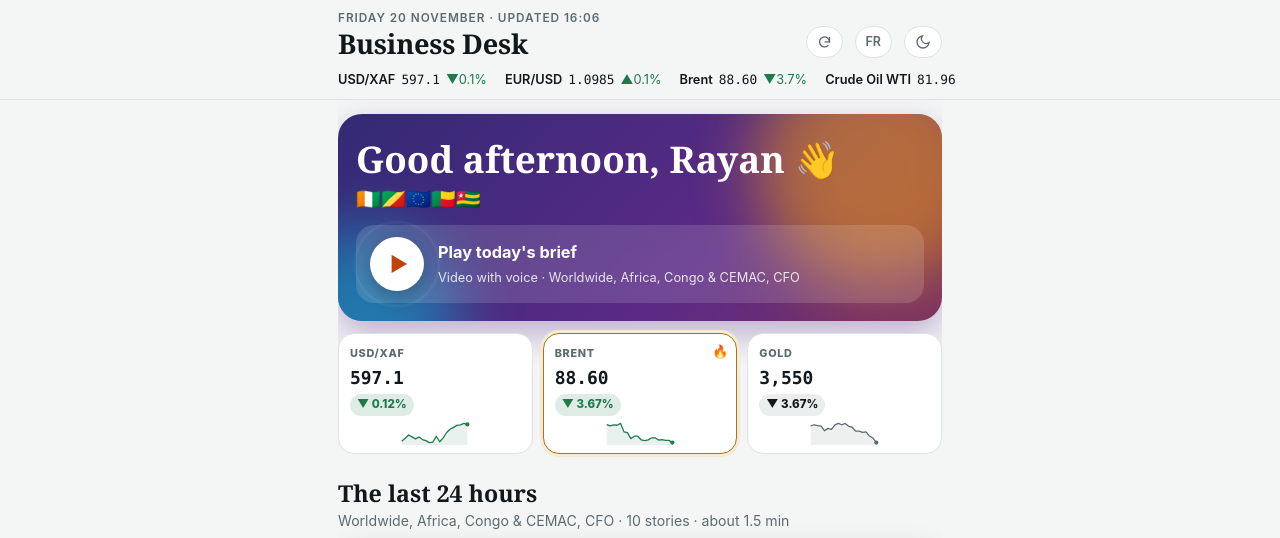
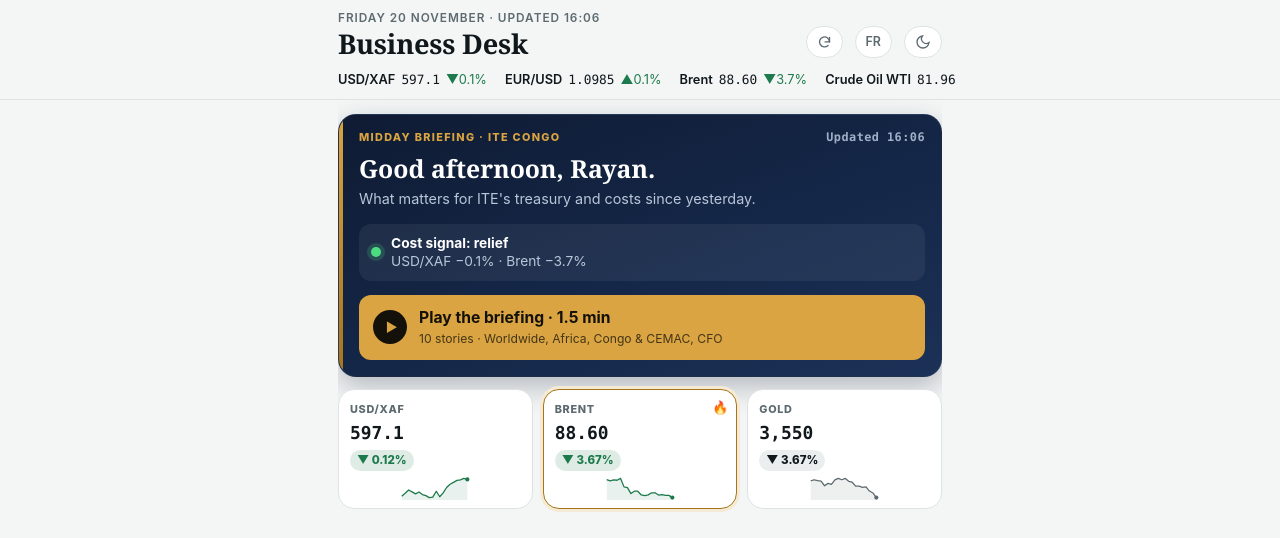
Before and after one commit to ftounir-dev/business-desk, a plain HTML site: page index.html in a window 1280 px wide. Shown: the top 538 px of the page. Drawn offline with Linux system fonts and the light colour scheme; grey boxes are pictures that could not be loaded.

Commit message:
Update index.html

```diff
--- a/index.html
+++ b/index.html
@@ -180,23 +180,20 @@ section{padding-top:26px}
 /* News: no sideways scroll */
 .nx-row>div{min-width:0}.nx-meta .s{min-width:0;flex:0 1 auto}.view{overflow-x:clip}
 /* Today: energetic hero */
-.hero{position:relative;overflow:hidden;margin-top:14px;border-radius:24px;padding:20px 18px 18px;color:#fff;background:linear-gradient(135deg,#1b2a6b 0%,#5b2a86 45%,#c2410c 100%);background-size:220% 220%;animation:heroShift 14s ease-in-out infinite alternate;box-shadow:0 14px 34px rgba(91,42,134,.35)}
-@keyframes heroShift{from{background-position:0% 30%}to{background-position:100% 70%}}
-.hero::before,.hero::after{content:"";position:absolute;border-radius:50%;filter:blur(30px);opacity:.55;pointer-events:none}
-.hero::before{width:220px;height:220px;right:-60px;top:-70px;background:#f59e0b;animation:blob 9s ease-in-out infinite alternate}
-.hero::after{width:180px;height:180px;left:-50px;bottom:-80px;background:#06b6d4;animation:blob 11s ease-in-out infinite alternate-reverse}
-@keyframes blob{to{transform:translate(-30px,25px) scale(1.15)}}
-.hero>*{position:relative;z-index:1}
-.h-date{font-size:.72rem;font-weight:700;letter-spacing:.12em;text-transform:uppercase;opacity:.8}
-.h-hi{margin:6px 0 0;font-family:var(--display);font-size:clamp(1.7rem,8vw,2.3rem);line-height:1.08;font-weight:700}
-.h-sub{margin:8px 0 0;font-size:.95rem;opacity:.92;line-height:1.4}
-.h-flags{display:flex;flex-wrap:wrap;gap:4px;margin-top:10px;font-size:1.25rem;line-height:1}
-.h-play{display:flex;align-items:center;gap:14px;margin-top:16px;width:100%;border:0;border-radius:18px;padding:12px 14px;background:rgba(255,255,255,.14);-webkit-backdrop-filter:blur(10px);backdrop-filter:blur(10px);color:#fff;cursor:pointer;text-align:left;font:inherit}
-.h-play:active{transform:scale(.98)}
-.h-btn{position:relative;flex:none;width:54px;height:54px;border-radius:50%;background:#fff;color:#c2410c;display:grid;place-items:center;font-size:1.25rem;padding-left:4px;box-shadow:0 6px 18px rgba(0,0,0,.25)}
-.h-btn::after{content:"";position:absolute;inset:-6px;border-radius:50%;border:2px solid rgba(255,255,255,.7);animation:ring 1.8s ease-out infinite}
-@keyframes ring{from{transform:scale(.85);opacity:1}to{transform:scale(1.35);opacity:0}}
-.h-play b{display:block;font-size:1.02rem}.h-play span.s{font-size:.8rem;opacity:.85}
+.hero{margin-top:14px;border-radius:18px;overflow:hidden;color:#eef2f8;background:linear-gradient(160deg,#0f1b33 0%,#15284a 60%,#1c3157 100%);border:1px solid rgba(255,255,255,.06);box-shadow:0 10px 28px rgba(15,27,51,.28);position:relative}
+.hero::before{content:"";position:absolute;left:0;top:0;bottom:0;width:4px;background:linear-gradient(#d9a441,#a8741a)}
+.h-top{display:flex;justify-content:space-between;align-items:center;gap:10px;padding:14px 16px 0 20px;font-size:.68rem;font-weight:800;letter-spacing:.12em;text-transform:uppercase;color:#d9a441}
+.h-top span:last-child{color:#9fb0c8;letter-spacing:.04em;font-weight:600;text-transform:none;font-size:.74rem;font-family:var(--mono)}
+.h-hi{margin:8px 16px 0 20px;font-family:var(--display);font-size:1.55rem;line-height:1.15;font-weight:700;color:#fff}
+.h-sub{margin:6px 16px 0 20px;font-size:.9rem;line-height:1.45;color:#b9c6d9}
+.h-sig{display:flex;align-items:center;gap:10px;margin:14px 16px 0 20px;padding:10px 12px;border-radius:12px;background:rgba(255,255,255,.06);font-size:.86rem;line-height:1.35}
+.h-sig i{flex:none;width:10px;height:10px;border-radius:50%;background:#9fb0c8;box-shadow:0 0 0 4px rgba(159,176,200,.15)}
+.h-sig.relief i{background:#4ade80;box-shadow:0 0 0 4px rgba(74,222,128,.18)}.h-sig.pressure i{background:#fb923c;box-shadow:0 0 0 4px rgba(251,146,60,.18)}
+.h-sig b{color:#fff}.h-sig span{color:#b9c6d9}
+.h-play{display:flex;align-items:center;gap:12px;width:calc(100% - 36px);margin:14px 16px 16px 20px;border:0;border-radius:12px;padding:11px 14px;background:#d9a441;color:#14110a;cursor:pointer;text-align:left;font:inherit}
+.h-play:active{transform:scale(.99)}.h-play[disabled]{opacity:.55;cursor:default}
+.h-btn{flex:none;width:34px;height:34px;border-radius:50%;background:#14110a;color:#d9a441;display:grid;place-items:center;font-size:.8rem;padding-left:3px}
+.h-play b{display:block;font-size:.98rem}.h-play span.s{display:block;font-size:.76rem;opacity:.75;margin-top:1px}
 .movers{display:grid;grid-template-columns:repeat(3,1fr);gap:10px;margin-top:12px}
 .mv{border:1px solid var(--line);border-radius:16px;padding:11px 11px 8px;background:var(--surface);text-decoration:none;color:inherit;display:grid;gap:3px;min-width:0;position:relative;overflow:hidden}
 .mv .n{font-size:.68rem;font-weight:800;letter-spacing:.06em;text-transform:uppercase;color:var(--muted);white-space:nowrap;overflow:hidden;text-overflow:ellipsis}
@@ -211,7 +208,6 @@ section{padding-top:26px}
 .qk{flex:none;display:inline-flex;align-items:center;gap:6px;padding:9px 13px;border-radius:999px;border:1px solid var(--line);background:var(--surface);font-size:.84rem;font-weight:700;color:var(--text);text-decoration:none;white-space:nowrap}
 .qk.hot{background:var(--accent);border-color:var(--accent);color:var(--on-accent)}
 .banner.quiet{display:none}
-@media (prefers-reduced-motion:reduce){.hero,.hero::before,.hero::after,.h-btn::after{animation:none}}
 /* Read */
 .rd-goal{display:flex;align-items:center;gap:12px;margin-top:12px;padding:12px 14px;border-radius:14px;background:var(--surface);border:1px solid var(--line);font-size:.88rem}
 .rd-goal .bar{flex:1;height:8px;border-radius:4px;background:var(--sunk);overflow:hidden}.rd-goal .bar i{display:block;height:100%;background:var(--accent);border-radius:4px;transition:width .5s}
@@ -783,15 +779,26 @@ function renderOTD(){
     return `<h4 class="otd-h">${f} ${name}${sub?`<span>· ${sub}</span>`:""}</h4>`+(l.length?`<ul class="agenda otd">${l.map(e=>`<li><span class="d">${esc(lab(e))}</span><span>${esc(pre(e)+e.text)}${e.url?` <a class="see" href="${esc(e.url)}" target="_blank" rel="noopener">↗</a>`:""}</span></li>`).join("")}</ul>`:`<p class="empty">${fr?"Rien de marquant pour ces dates.":"Nothing notable recorded for these dates."}</p>`);}).join("");
 }
 function renderHero(){
-  const fr=lang==="fr",hr=new Date().getHours(),items=B.summary[lang]||B.summary.en||[];
-  const hi=fr?(hr<12?"Bonjour":hr<18?"Bon après-midi":"Bonsoir"):(hr<12?"Good morning":hr<18?"Good afternoon":"Good evening");
-  const flags=[...new Set(items.flatMap(x=>countriesOf(x).map(c=>c[1])))].slice(0,10);
-  const nC=new Set(items.flatMap(x=>countriesOf(x).filter(c=>c[0].length===2).map(c=>c[0]))).size,mins=Math.max(1,Math.round(items.length*7.5/30)/2);
-  const d=new Date().toLocaleDateString(fr?"fr-FR":"en-GB",{weekday:"long",day:"numeric",month:"long"});
-  $("#hero").innerHTML=`    <h2 class="h-hi">${hi}, Rayan ${hr<12?"☀️":hr<18?"👋":"🌙"}</h2>
-    <div class="h-flags" aria-hidden="true">${flags.join("")}</div>
-    <button class="h-play" type="button" id="h-play"><span class="h-btn">▶</span><span><b>${fr?"Lancer le brief du jour":"Play today's brief"}</b><span class="s">${fr?"Vidéo avec voix · Monde, Afrique, Congo & CEMAC, DAF":"Video with voice · Worldwide, Africa, Congo & CEMAC, CFO"}</span></span></button>`;
-  $("#h-play").onclick=()=>openWatch(0);
+  const fr=lang==="fr",now=new Date(),hr=now.getHours(),items=B.summary[lang]||B.summary.en||[];
+  const part=hr<12?(fr?"Briefing du matin":"Morning briefing"):hr<18?(fr?"Briefing de mi-journée":"Midday briefing"):(fr?"Briefing du soir":"Evening briefing");
+  const hi=fr?(hr<18?"Bonjour Rayan.":"Bonsoir Rayan."):(hr<12?"Good morning, Rayan.":hr<18?"Good afternoon, Rayan.":"Good evening, Rayan.");
+  const upd=B.generated_at?new Date(B.generated_at):null,age=upd?(Date.now()-upd)/36e5:99;
+  const updTxt=upd?(fr?"MAJ ":"Updated ")+upd.toLocaleTimeString(fr?"fr-FR":"en-GB",{hour:"2-digit",minute:"2-digit"}):"";
+  // Cost signal for ITE: currency and energy moves (cost +1 = a rise costs ITE more)
+  const M=id=>B.markets.find(m=>m.id===id),drivers=["usdxaf","brent"].map(M).filter(m=>m&&typeof m.change_pct==="number");
+  const score=drivers.reduce((s,m)=>s+(m.cost||0)*m.change_pct,0);
+  const sig=Math.abs(score)<0.4?"neutral":score>0?"pressure":"relief";
+  const sigHead=sig==="relief"?(fr?"Signal coûts : allègement":"Cost signal: relief"):sig==="pressure"?(fr?"Signal coûts : pression":"Cost signal: pressure"):(fr?"Signal coûts : stable":"Cost signal: stable");
+  const pct=m=>(m.change_pct>0?"+":m.change_pct<0?"−":"")+fmt(Math.abs(m.change_pct),1)+"%";
+  const why=drivers.map(m=>(m.id==="usdxaf"?"USD/XAF":m.name)+" "+pct(m)).join(" · ");
+  const n=items.length,mins=Math.max(1,Math.round(n*7.5/30)/2);
+  const stale=age>14;
+  $("#hero").innerHTML=`<div class="h-top"><span>${part} · ITE Congo</span><span>${esc(updTxt)}</span></div>
+    <h2 class="h-hi">${hi}</h2>
+    <p class="h-sub">${stale?(fr?"Les données ont plus de 14 h : tirez vers le bas pour actualiser.":"Data is more than 14 hours old: pull down to refresh."):(fr?"Ce qui compte pour la trésorerie et les coûts d'ITE depuis hier.":"What matters for ITE's treasury and costs since yesterday.")}</p>
+    ${drivers.length?`<div class="h-sig ${sig}"><i></i><div><b>${sigHead}</b><br><span>${esc(why)}</span></div></div>`:""}
+    <button class="h-play" type="button" id="h-play" ${n?"":"disabled"}><span class="h-btn">▶</span><span><b>${n?(fr?`Écouter le briefing · ${String(mins).replace(".",",")} min`:`Play the briefing · ${mins} min`):(fr?"Briefing en préparation":"Briefing being prepared")}</b><span class="s">${n} ${fr?"sujets · Monde, Afrique, Congo & CEMAC, DAF":"stories · Worldwide, Africa, Congo & CEMAC, CFO"}</span></span></button>`;
+  $("#h-play").onclick=()=>{if(n)openWatch(0);};
   const ids=["usdxaf","brent","gold"],ms=ids.map(id=>B.markets.find(m=>m.id===id)).filter(Boolean);
   const big=ms.reduce((a,m)=>Math.abs(m.change_pct||0)>Math.abs(a.change_pct||0)?m:a,ms[0]||{});
   $("#movers").innerHTML=ms.map(m=>{const ch=m.change_pct||0,e=effect(m);
```
